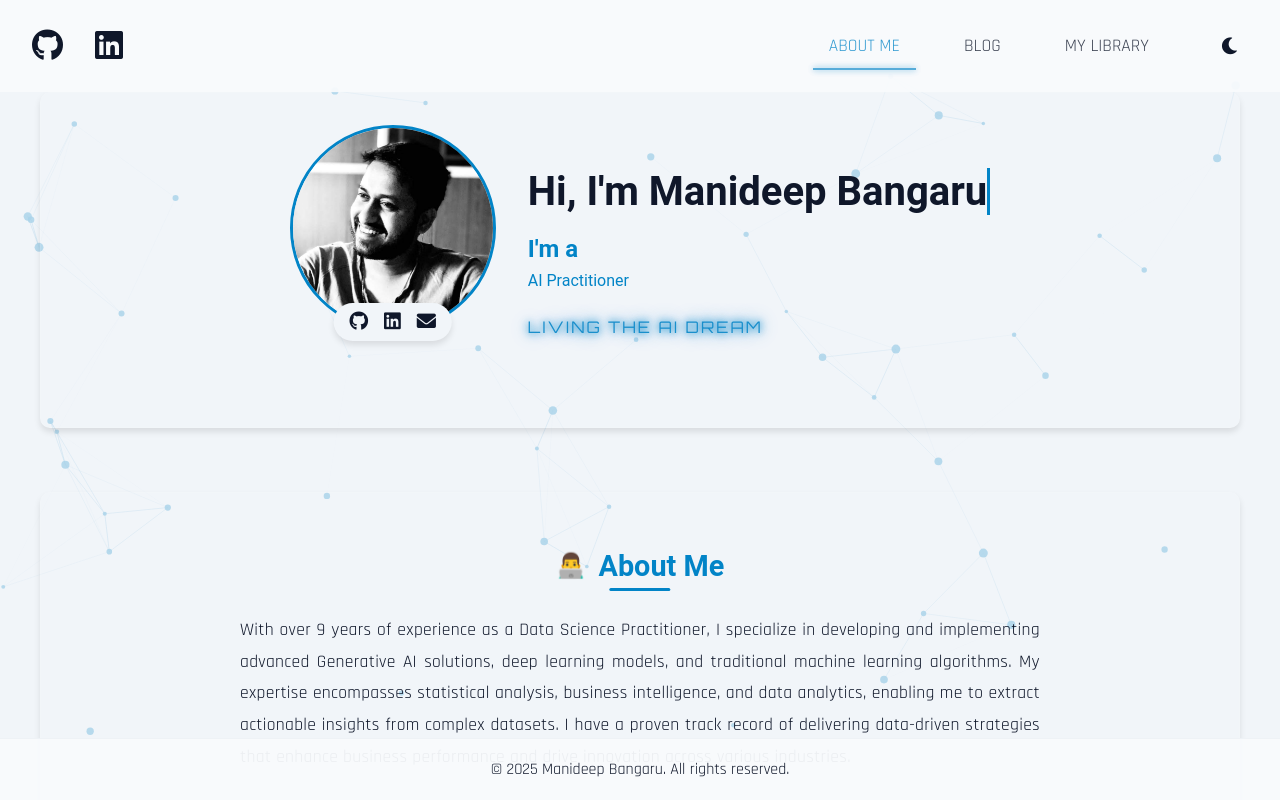
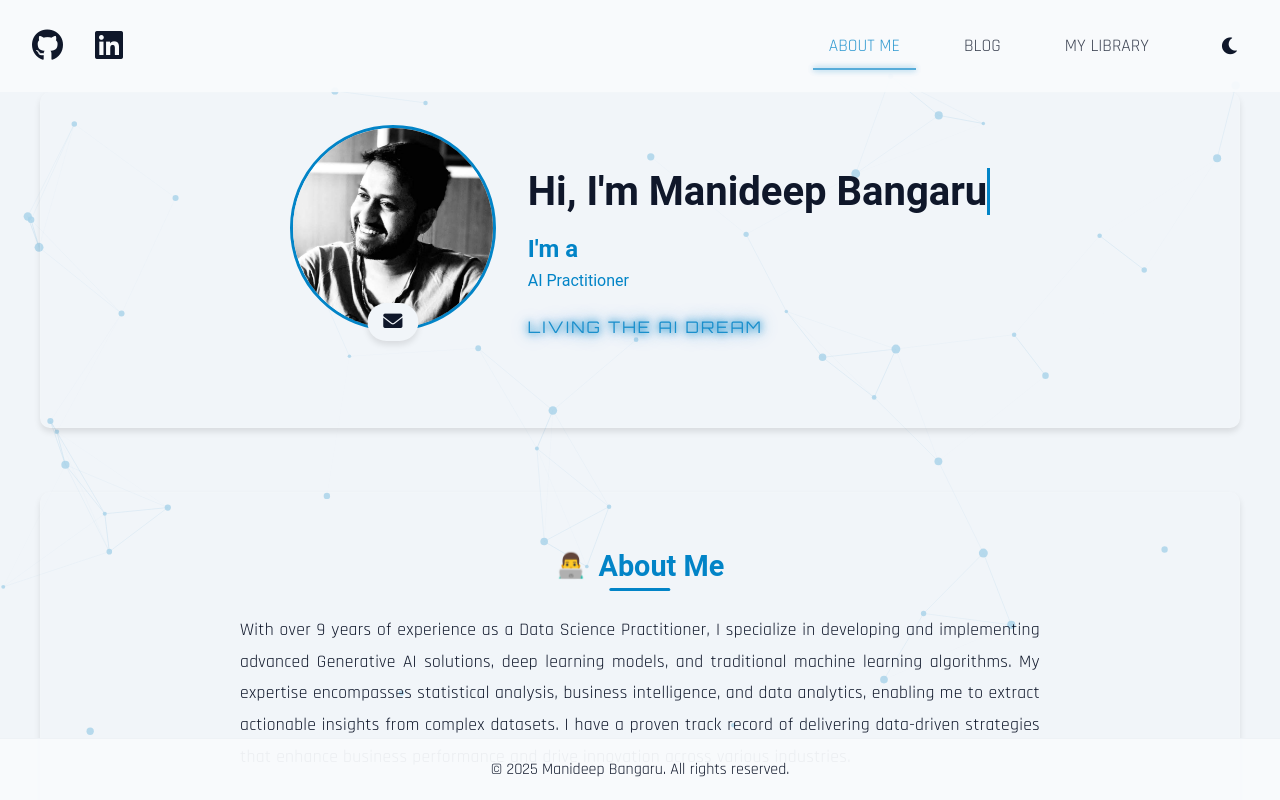
Before and after one commit to ManideepBangaru/manideepbangaru.github.io, a plain HTML site: page index.html in a window 1280 px wide. Shown: the top 800 px of the page. Drawn offline with nearby package versions, Linux system fonts and the light colour scheme.

Commit message:
style: update social media links in index.html; remove GitHub and LinkedIn icons, and add email link with title for improved accessibility and clarity

```diff
--- a/index.html
+++ b/index.html
@@ -36,13 +36,7 @@
                             <img src="assets/profile.jpg" alt="Manideep Bangaru">
                         </div>
                         <div class="profile-social">
-                            <a href="https://github.com/ManideepBangaru" target="_blank" class="social-icon">
-                                <i class="fab fa-github"></i>
-                            </a>
-                            <a href="https://linkedin.com/in/manideepbangaru" target="_blank" class="social-icon">
-                                <i class="fab fa-linkedin"></i>
-                            </a>
-                            <a href="mailto:bmd994@gmail.com" class="social-icon">
+                            <a href="mailto:bmd994@gmail.com" class="social-icon" title="Email">
                                 <i class="fas fa-envelope"></i>
                             </a>
                         </div>
```
